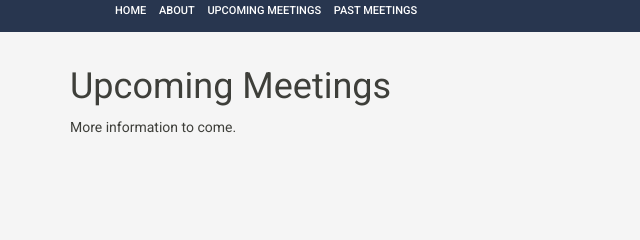
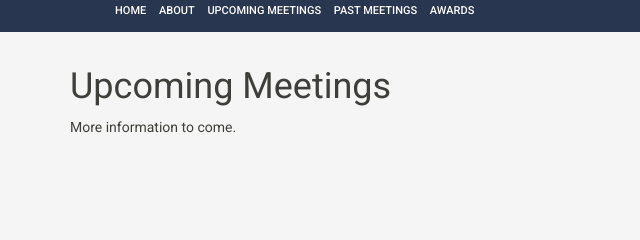
Before and after one commit to SilviaTerra/somens, a plain HTML site: page upcomingMeet.html in a window 1280 px wide. Shown: the top 240 px of the page, 0-640 px from the left. Drawn offline with Linux system fonts and the light colour scheme.

Commit message:
added link for awards.html

```diff
--- a/upcomingMeet.html
+++ b/upcomingMeet.html
@@ -16,6 +16,7 @@
           <li><a href='about.html'>About</a></li>
           <li><a href='upcomingMeet.html'>Upcoming Meetings</a></li>
           <li><a href='pastMeet.html'>Past Meetings</a></li>
+          <li><a href='awards.html'>Awards</a></li>
         </ul>
         <ul class = 'pull-right'>
           <li><a href='http://www.ncasi2.org/nemo/index.html'>NEMO</a></li>
```
